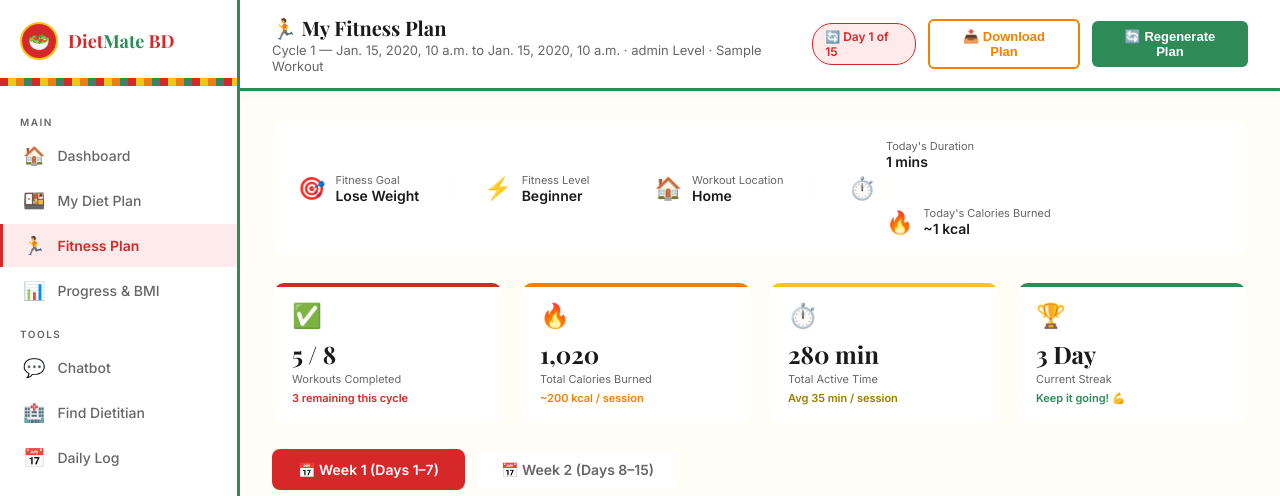
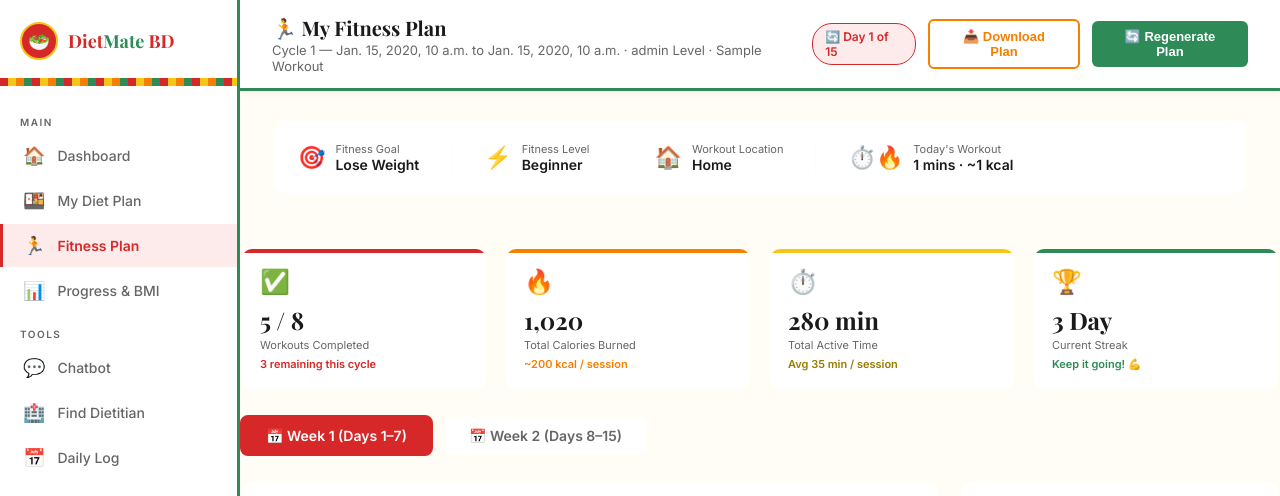
Before and after one commit to adila-afsara/Smart-Diet-Fitness-Planner, a Django app: template templates/DietMate_fitnessplan.html in a window 1280 px wide. Shown: the top 496 px of the page. Run offline with Django 5.2, Linux system fonts and the light colour scheme; tables that the repository leaves empty hold one stand-in row (values such as "Sample post"); the template is opened without the code that fills it: values that come from a table or form of the project are taken from there, most other values are stand-ins (such as "Sample title", 1, 10 or a date in 2020).

Commit message:
Update DietMate_fitnessplan.html

```diff
--- a/templates/DietMate_fitnessplan.html
+++ b/templates/DietMate_fitnessplan.html
@@ -253,18 +253,13 @@
     </div>
   </div>
   <div class="plan-divider"></div>
-  <div class="plan-info-item">
-    <div class="plan-info-icon">⏱️</div>
-    <div>
-      <div class="plan-info-label">Today's Duration</div>
-      <div class="plan-info-value">{% if is_rest_day %}Rest Day{% else %}{{ total_duration }} mins{% endif %}</div>
-  <div class="plan-divider"></div>
-  <div class="plan-info-item">
-    <div class="plan-info-icon">🔥</div>
-    <div>
-      <div class="plan-info-label">Today's Calories Burned</div>
-      <div class="plan-info-value">{% if is_rest_day %}—{% else %}~{{ total_calories }} kcal{% endif %}</div>
-    </div>
+        <div class="plan-info-item">
+          <div class="plan-info-icon">⏱️🔥</div>
+          <div>
+            <div class="plan-info-label">Today's Workout</div>
+            <div class="plan-info-value">{% if is_rest_day %}Rest Day{% else %}{{ total_duration }} mins · ~{{ total_calories }} kcal{% endif %}</div>
+          </div>
+        </div>
   </div>
     </div>
   </div>
@@ -415,7 +410,7 @@
               <div class="tip-title">Today's Fitness Tip</div>
             </div>
               <div class="tip-text">
-               {{ daily_tip }}
+                  {{ daily_tip }}
               </div>
           </div>
 
```
